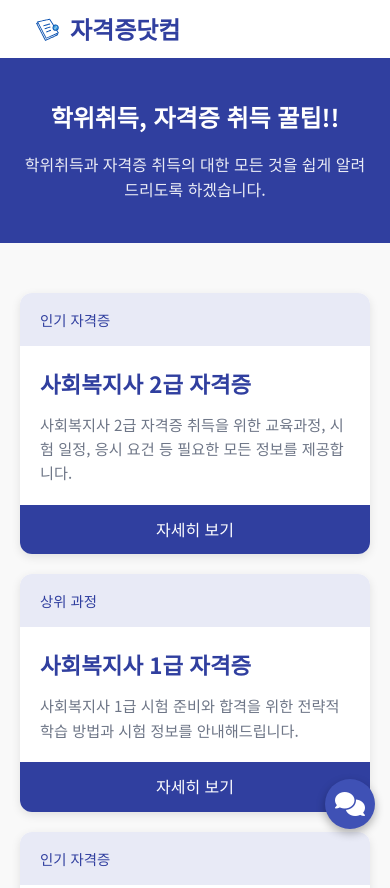
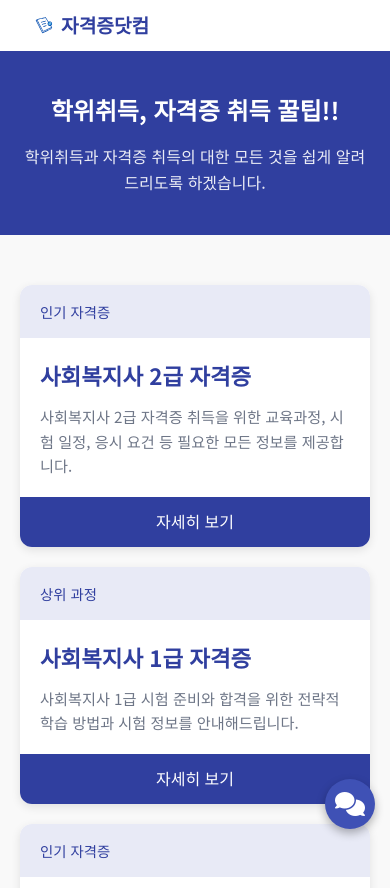
Before and after one commit to dokbun2/certifyj, a plain HTML site: page index.html in a window 390 px wide. Shown: the top 888 px of the page. Drawn offline with Linux system fonts and the light colour scheme.

Commit message:
로고이미지 조정
조정

```diff
--- a/css/style.css
+++ b/css/style.css
@@ -51,18 +51,20 @@ header .container {
 .logo {
     display: flex;
     align-items: center;
-    gap: 10px;
+    gap: 8px;
 }
 
 .logo-img {
-    width: 30px;
-    height: 30px;
+    width: 20px;
+    height: 20px;
     order: -1;
 }
 
 .logo h1 {
     margin: 0;
-    font-size: 1.5rem;
+    font-size: 1.3rem;
+    display: flex;
+    align-items: center;
 }
 
 .logo a {
@@ -637,8 +639,12 @@ footer p {
     }
 
     .logo-img {
-        width: 25px;
-        height: 25px;
+        width: 18px;
+        height: 18px;
+    }
+
+    .logo h1 {
+        font-size: 1.2rem;
     }
 
     nav ul {
```
